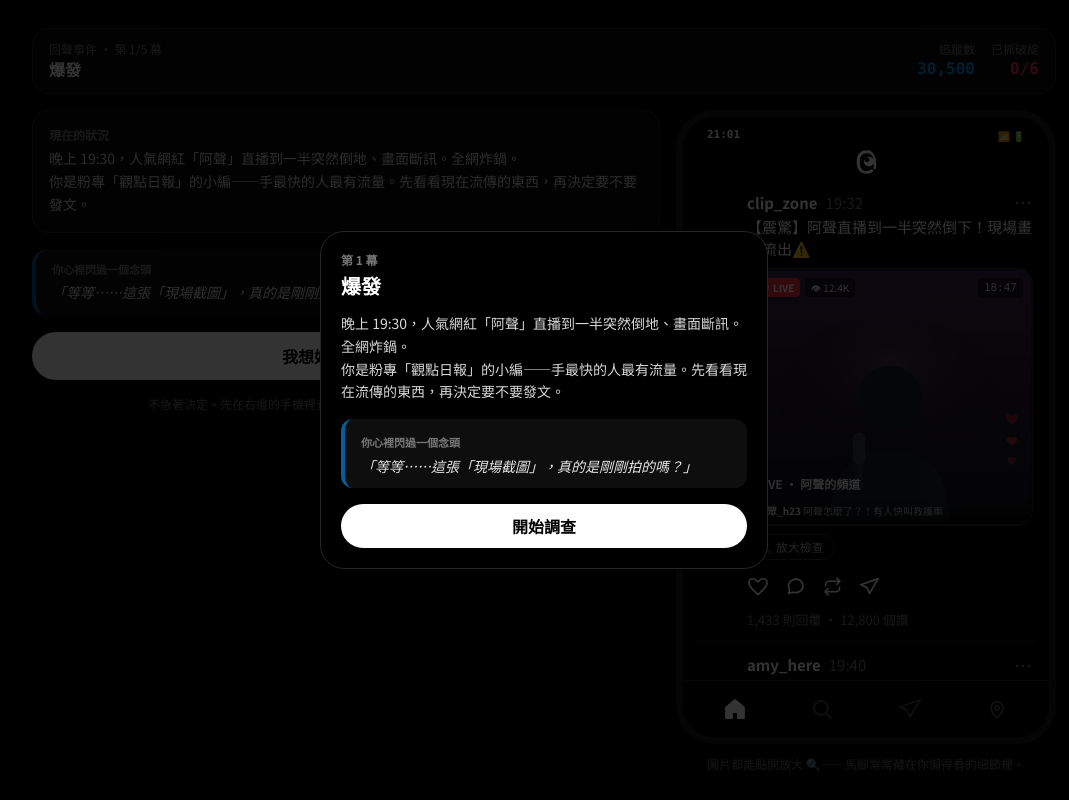
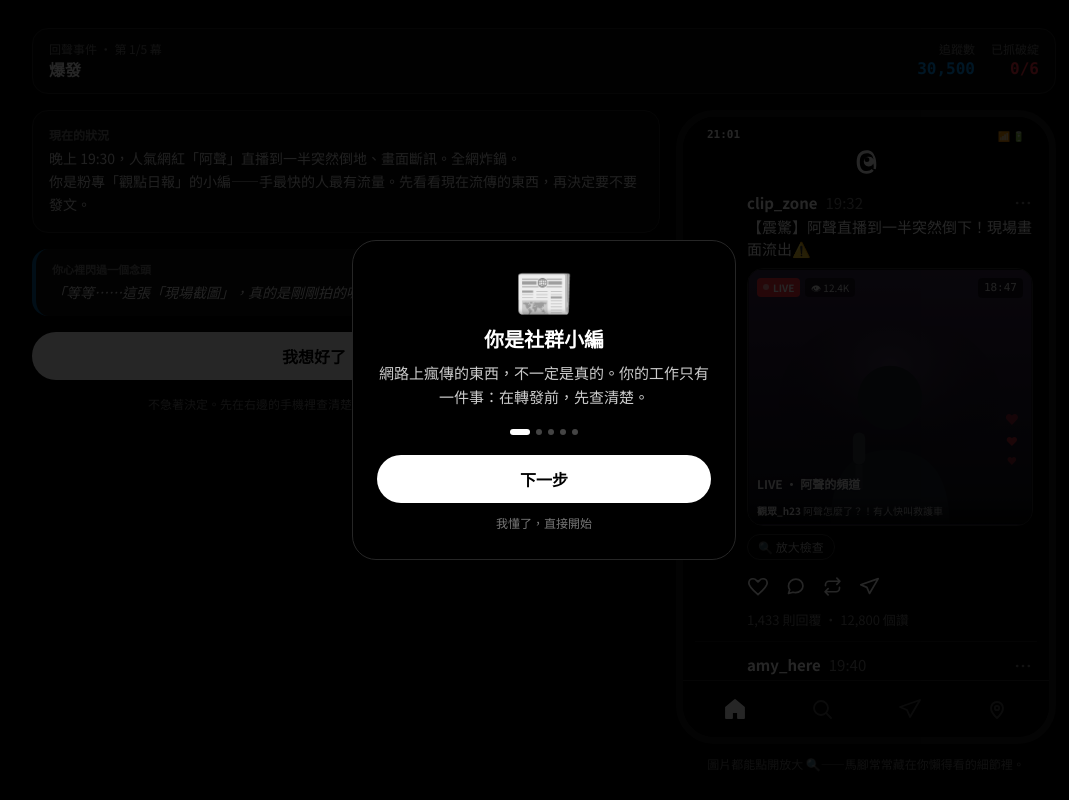
Before and after one commit to a96020183/echo-case, a React (Vite) app: page / in a window 1280 px wide. Both pictures are taken after a click on the button "進入現場". Shown: the whole page, without its empty margins (96-1165 px from the left). Built offline with nearby package versions, Linux system fonts and the light colour scheme.

Commit message:
feat: 加入新手導覽（教操作、可跳過）

```diff
--- /dev/null
+++ b/src/components/Tutorial.jsx
@@ -0,0 +1,70 @@
+import { useState } from 'react'
+
+// 新手導覽：只教「怎麼操作」，不劇透任何破綻。可跳過。
+const STEPS = [
+  {
+    emoji: '📰',
+    title: '你是社群小編',
+    body: '網路上瘋傳的東西，不一定是真的。你的工作只有一件事：在轉發前，先查清楚。',
+  },
+  {
+    emoji: '🔍',
+    title: '看到圖，就放大它',
+    body: '點任何圖片可以放大檢查。假圖常常在細節露餡——時間對不對、有沒有修改過的痕跡。放大才看得到。',
+  },
+  {
+    emoji: '👤',
+    title: '覺得誰可疑，點他名字',
+    body: '點帳號名字能查它的底細：什麼時候註冊、發過什麼。臨時開的空帳號，講的話要打折。',
+  },
+  {
+    emoji: '🧭',
+    title: '還能搜尋、比對',
+    body: '底部有「搜尋」可以查資料，「證據板」可以把線索排在一起找矛盾。多用它們。',
+  },
+  {
+    emoji: '🚩',
+    title: '目標：抓出破綻',
+    body: '每識破一個假消息，右上角「已抓破綻」就 +1。抓越多，你越不會被騙。準備好了嗎？',
+  },
+]
+
+export default function Tutorial({ onFinish }) {
+  const [i, setI] = useState(0)
+  const step = STEPS[i]
+  const last = i === STEPS.length - 1
+
+  return (
+    <div className="fixed inset-0 z-[60] flex items-end justify-center bg-black/85 sm:items-center sm:p-4">
+      <div className="w-full max-w-sm animate-fadeup rounded-t-3xl border border-line bg-black p-6 text-center sm:rounded-3xl">
+        <div className="mx-auto mb-4 h-1 w-10 rounded-full bg-[#333] sm:hidden" />
+
+        <div className="text-5xl">{step.emoji}</div>
+        <h3 className="mt-3 text-xl font-black">{step.title}</h3>
+        <p className="mt-2 text-[15px] leading-relaxed text-white/80">{step.body}</p>
+
+        {/* 進度點 */}
+        <div className="mt-5 flex justify-center gap-1.5">
+          {STEPS.map((_, idx) => (
+            <span
+              key={idx}
+              className={`h-1.5 rounded-full transition-all ${idx === i ? 'w-5 bg-white' : 'w-1.5 bg-[#444]'}`}
+            />
+          ))}
+        </div>
+
+        <button
+          onClick={() => (last ? onFinish() : setI((v) => v + 1))}
+          className="mt-5 w-full rounded-full bg-white py-3 font-bold text-black transition hover:bg-white/90"
+        >
+          {last ? '開始調查' : '下一步'}
+        </button>
+        {!last && (
+          <button onClick={onFinish} className="mt-2 w-full py-1 text-xs text-mute hover:text-white">
+            我懂了，直接開始
+          </button>
+        )}
+      </div>
+    </div>
+  )
+}
--- a/src/game/GameContext.jsx
+++ b/src/game/GameContext.jsx
@@ -11,6 +11,7 @@ export function useGame() {
 
 const START = {
   screen: 'intro', // 'intro' | 'playing' | 'ending'
+  tutorialDone: false,
   actIndex: 0,
   followers: you.startFollowers,
   cluesFound: [], // clue id 陣列
@@ -28,6 +29,7 @@ export function GameProvider({ children }) {
 
   const start = useCallback(() => setS((p) => ({ ...p, screen: 'playing', actIndex: 0 })), [])
   const restart = useCallback(() => setS(START), [])
+  const finishTutorial = useCallback(() => setS((p) => ({ ...p, tutorialDone: true })), [])
 
   // 找到破綻（查核成功）
   const findClue = useCallback((clueId, evidenceId) => {
@@ -85,6 +87,7 @@ export function GameProvider({ children }) {
       isAccountChecked: (evId) => s.accountsChecked.includes(evId),
       start,
       restart,
+      finishTutorial,
       findClue,
       markReversed,
       markAccountChecked,
@@ -92,7 +95,7 @@ export function GameProvider({ children }) {
       decide,
       evidence,
     }
-  }, [s, start, restart, findClue, markReversed, markAccountChecked, unlockSearch, decide])
+  }, [s, start, restart, finishTutorial, findClue, markReversed, markAccountChecked, unlockSearch, decide])
 
   return <GameCtx.Provider value={value}>{children}</GameCtx.Provider>
 }
--- a/src/screens/PlayScreen.jsx
+++ b/src/screens/PlayScreen.jsx
@@ -3,9 +3,10 @@ import { useGame } from '../game/GameContext.jsx'
 import { acts, evidence as EV } from '../game/data/content.js'
 import PhoneShell from '../components/PhoneShell.jsx'
 import DecisionPanel from '../components/DecisionPanel.jsx'
+import Tutorial from '../components/Tutorial.jsx'
 
 export default function PlayScreen() {
-  const { state, act, cluesFoundCount, totalClues } = useGame()
+  const { state, act, cluesFoundCount, totalClues, finishTutorial } = useGame()
   const [showBrief, setShowBrief] = useState(true)
   const [showDecision, setShowDecision] = useState(false)
   const [toast, setToast] = useState(null)
@@ -34,6 +35,8 @@ export default function PlayScreen() {
     for (let i = 0; i <= state.actIndex; i++) acts[i]?.evidenceIds?.forEach((id) => ids.add(id))
     return [...ids].map((id) => EV[id]).filter(Boolean)
   }, [state.actIndex])
+
+  const showTutorial = state.actIndex === 0 && !state.tutorialDone
 
   return (
     <div className="w-full max-w-5xl animate-fadeup">
@@ -89,8 +92,11 @@ export default function PlayScreen() {
         </div>
       </div>
 
-      {/* 簡報 modal */}
-      {showBrief && (
+      {/* 新手導覽（第一幕、只教操作） */}
+      {showTutorial && <Tutorial onFinish={finishTutorial} />}
+
+      {/* 簡報 modal（導覽結束後才顯示） */}
+      {showBrief && !showTutorial && (
         <div className="fixed inset-0 z-40 flex items-end justify-center bg-black/80 p-0 sm:items-center sm:p-4" onClick={() => setShowBrief(false)}>
           <div
             className="w-full max-w-md animate-fadeup rounded-t-3xl border border-line bg-black p-5 sm:rounded-3xl"
```
